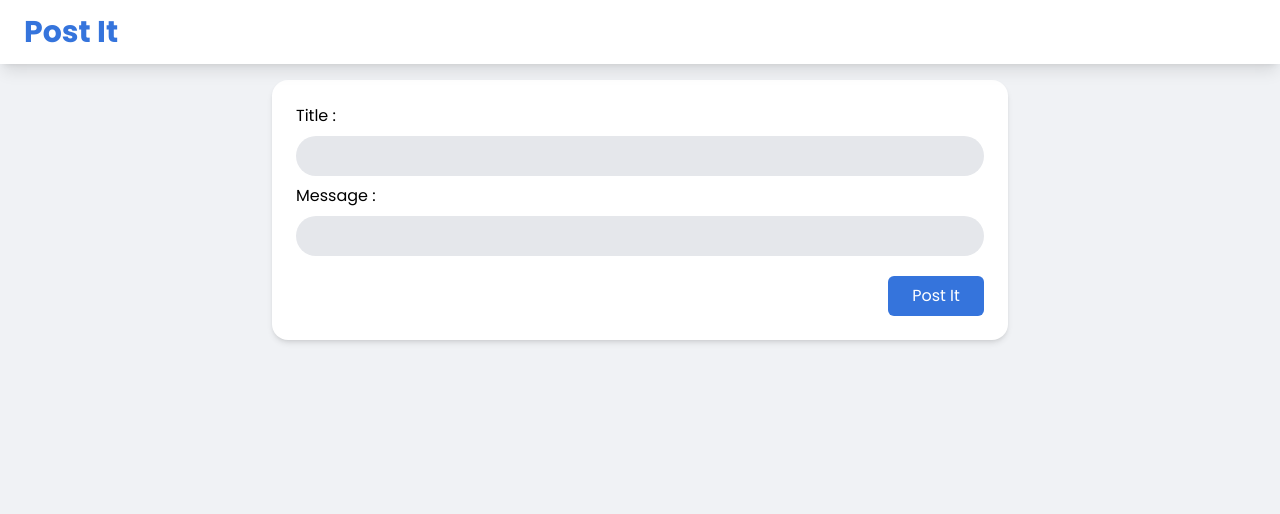
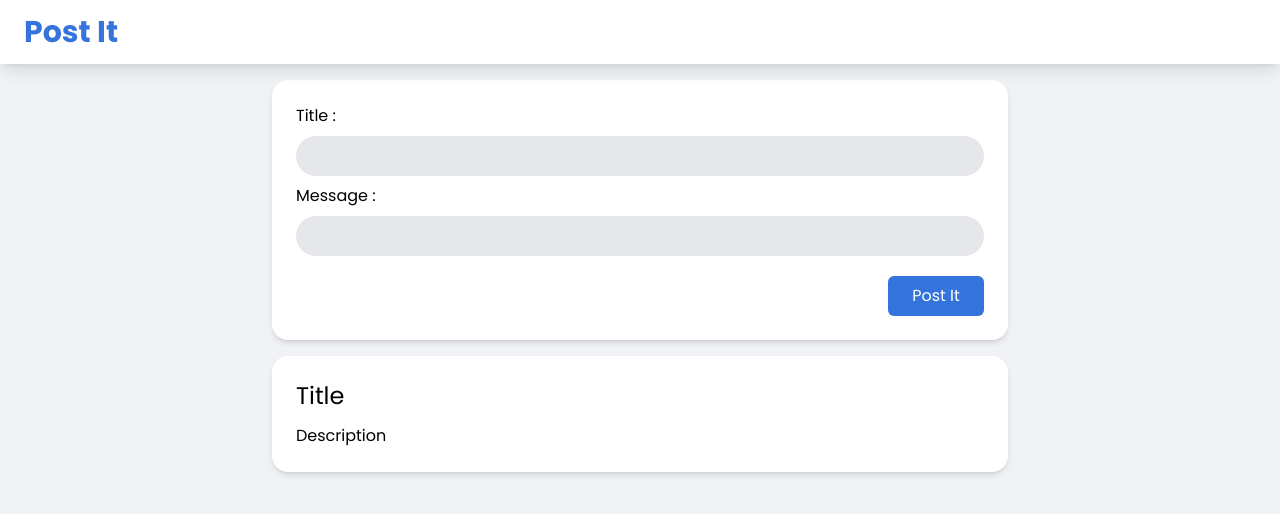
Before and after one commit to papob-boonpat/posts, a React (Create React App) app: page / in a window 1280 px wide. Shown: the top 514 px of the page. Built offline with nearby package versions, Linux system fonts and the light colour scheme.

Commit message:
Post Card

```diff
--- /dev/null
+++ b/src/components/PostCard.tsx
@@ -0,0 +1,12 @@
+import React from "react";
+
+function PostCard() {
+  return (
+    <div className="bg-white p-6 rounded-2xl shadow-md">
+      <h2 className="text-2xl">Title</h2>
+      <p className="mt-3">Description</p>
+    </div>
+  );
+}
+
+export default PostCard;
--- a/src/pages/Home.tsx
+++ b/src/pages/Home.tsx
@@ -1,10 +1,12 @@
 import React from "react";
 import PostFieldCard from "../components/PostFieldCard";
+import PostCard from "../components/PostCard";
 
 function Home() {
   return (
-    <div>
+    <div className="flex flex-col gap-4">
       <PostFieldCard />
+      <PostCard />
     </div>
   );
 }
```
